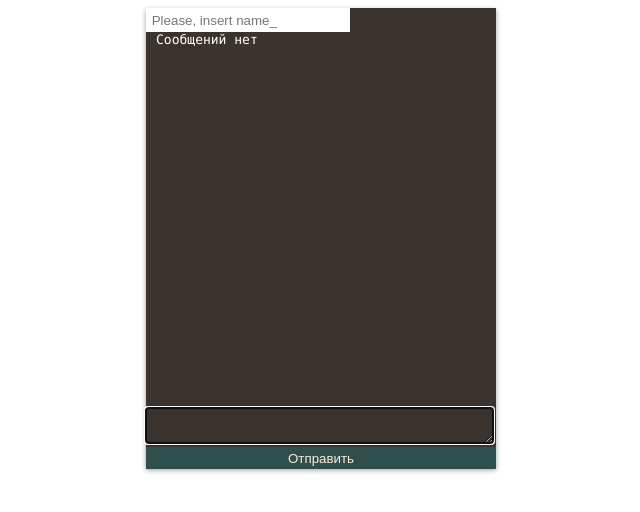
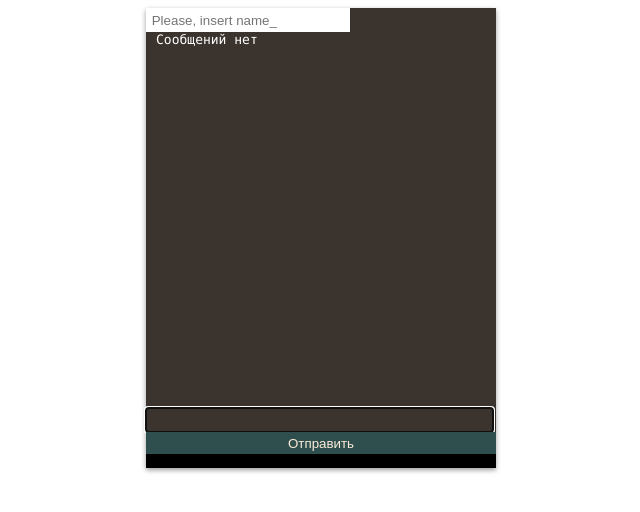
Before and after one commit to nanto-s/JSChat, a website: page index.html in a window 1280 px wide. Shown: the whole page, without its empty margins (319-959 px from the left). Drawn offline with Linux system fonts and the light colour scheme.

Commit message:
1 add onFocus on textfield
2 add submit by enter
3 delete textarea - add input text

```diff
--- a/components/app/app.js
+++ b/components/app/app.js
@@ -38,6 +38,7 @@
         render() {
             this.chat.render();
             this.form.render();
+            this.form.setFocus();
         }
    /**
     * @description Create Components of the chat
@@ -83,6 +84,7 @@
                 this.chat.addMessage(data);
                 this.chat.render();
                 this.form.reset();
+
             }]);
         }
          // for console testing
--- a/components/form/form.css
+++ b/components/form/form.css
@@ -6,7 +6,7 @@
     background-color: black ;
     height:60px;
 }
-textarea {
+.textA {
     background-color : #3b342e;
     font-size: medium;
     color: white;
--- a/components/form/form.js
+++ b/components/form/form.js
@@ -17,7 +17,7 @@
             this.el.innerHTML = `
                 <div class="form">
                 <form>
-                <textarea name="message" type="text" autofocus></textarea>
+                <input name="message" type="text" class="textA" id="textAr">
                 <input type="submit" value="Отправить"/>
                 </form>
                 </div>`;
@@ -28,19 +28,27 @@
         reset () {
             this.formEl.reset();
         }
-        // form subscribe on event - press submit - call function _onSubmit
+
+        setFocus(){
+        document.getElementById('textAr').focus();
+    }
+
+        // form subscribe on event - press 'enter' - call function _onSubmit
         _initEvents () {
-            this.el.addEventListener('submit', this._onSubmit.bind(this));
+           this.el.addEventListener('keypress', this._onSubmit.bind(this));
         }
         /**
          * get new event and create event with name 'message' (function trigger)
          * take data through call _getFormData()
-         * param {event} - press submit
+         * param {event} - press 'enter'
          */
-        _onSubmit (event) {
-            event.preventDefault();
-            let formData = this._getFormData();
-            trigger.apply(this, ['message',formData]);
+        _onSubmit (e) {
+            if (e.keyCode!=13) return;
+            {
+                event.preventDefault();
+                let formData = this._getFormData();
+                trigger.apply(this, ['message', formData]);
+            }
         }
         /**
          * Gets page elements
@@ -61,7 +69,7 @@
               {
                  formData[input.name] = {
                      value: input.value
-                 }
+                 };
               }
             });
             return formData;
```
